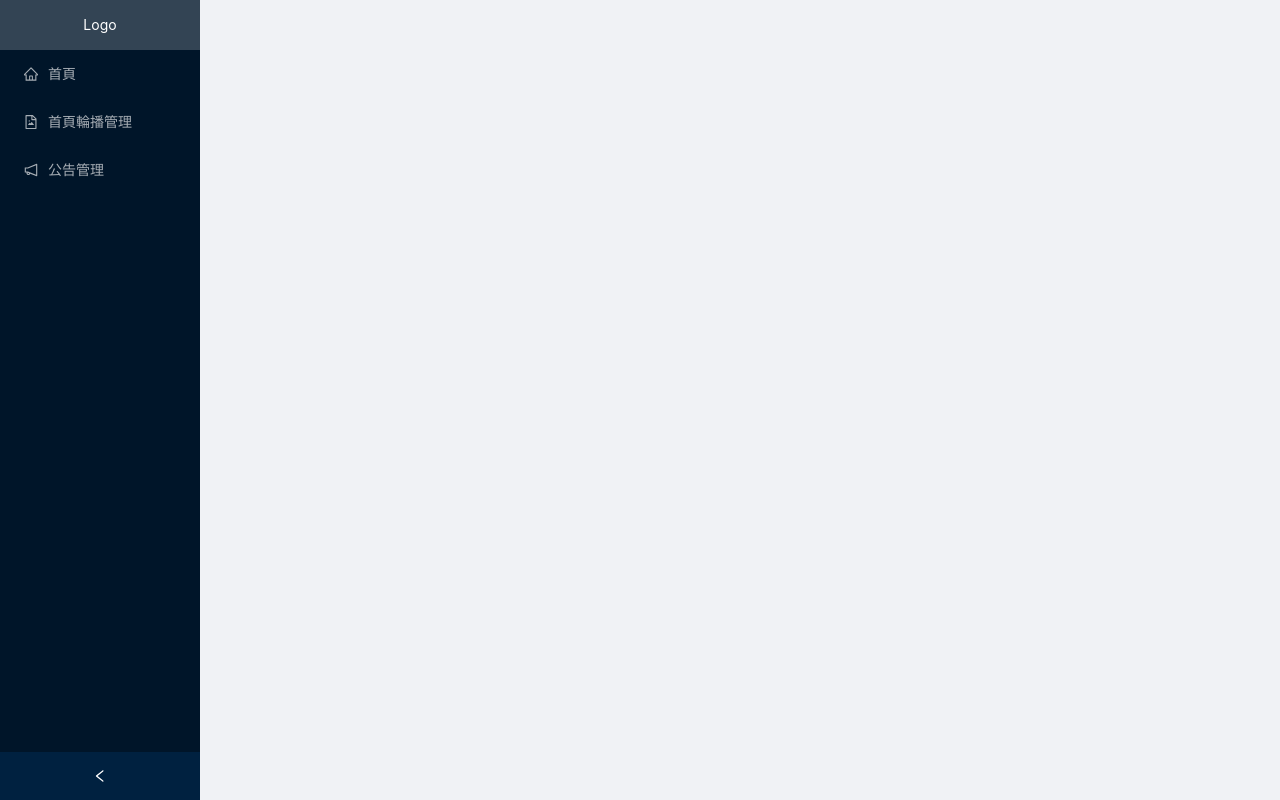
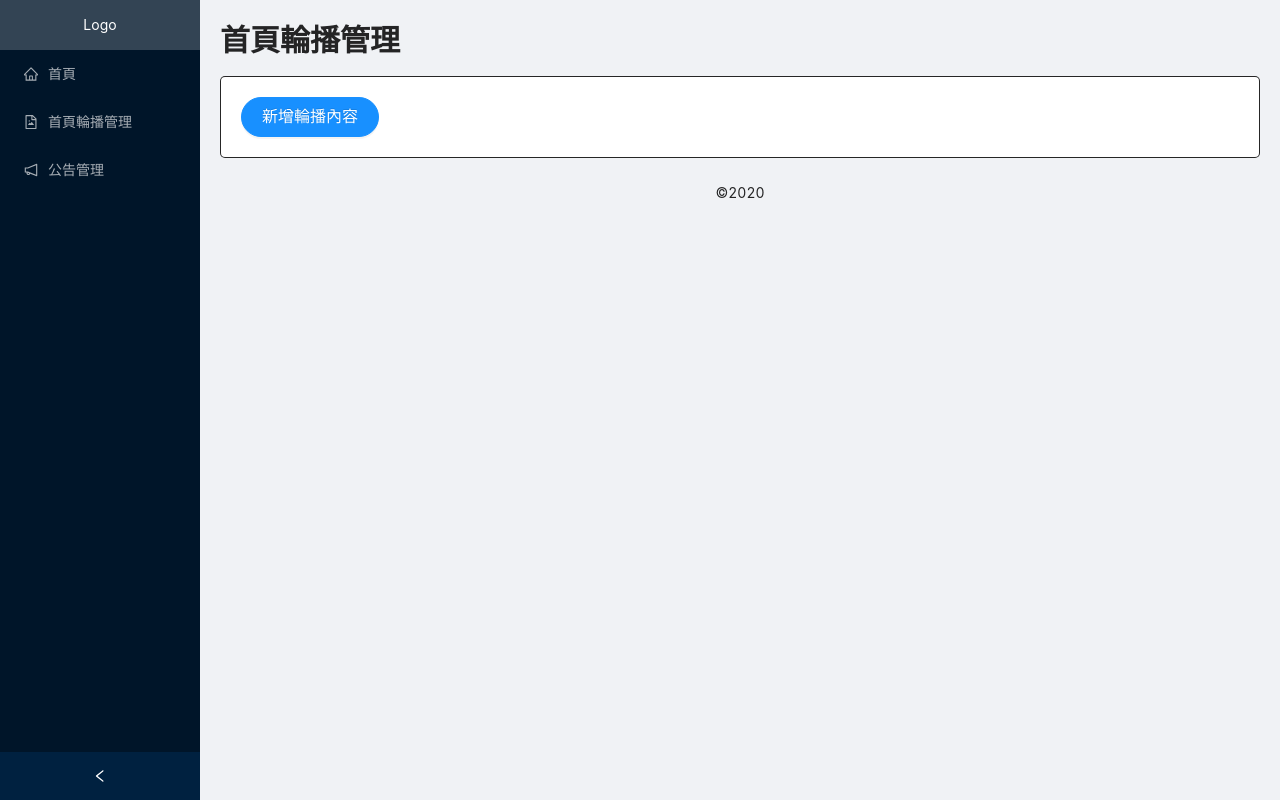
Before and after one commit to axlwang1976/smart-city-cms, a React (Create React App) app: page /carousel in a window 1280 px wide. Built offline with nearby package versions, Linux system fonts and the light colour scheme.

Commit message:
add basic carousel and announcement page

```diff
--- a/src/App.js
+++ b/src/App.js
@@ -5,6 +5,8 @@ import 'antd/dist/antd.css';
 
 import Sider from './components/Sider/Sider';
 import HomePage from './pages/HomePage/HomePage';
+import CarouselPage from './pages/CarouselPage/CarouselPage';
+import AnnouncementPage from './pages/AnnouncementPage/AnnouncementPage';
 
 const App = () => {
   return (
@@ -12,6 +14,8 @@ const App = () => {
       <Sider />
       <Switch>
         <Route exact path="/" component={HomePage} />
+        <Route exact path="/carousel" component={CarouselPage} />
+        <Route exact path="/announcement" component={AnnouncementPage} />
       </Switch>
     </Layout>
   );
--- /dev/null
+++ b/src/pages/AnnouncementPage/AnnouncementPage.js
@@ -0,0 +1,20 @@
+import React from 'react';
+import { Layout, Typography } from 'antd';
+import 'antd/dist/antd.css';
+
+import PageContent from '../../components/PageContent/PageContent';
+import Footer from '../../components/Footer/Footer';
+
+const AnnouncementPage = () => {
+  const { Title } = Typography;
+
+  return (
+    <Layout.Content style={{ padding: '20px' }}>
+      <Title level={2}>公告管理</Title>
+      <PageContent>公告管理內容</PageContent>
+      <Footer />
+    </Layout.Content>
+  );
+};
+
+export default AnnouncementPage;
--- /dev/null
+++ b/src/pages/CarouselPage/CarouselPage.js
@@ -0,0 +1,24 @@
+import React from 'react';
+import { Layout, Typography, Button } from 'antd';
+import 'antd/dist/antd.css';
+
+import PageContent from '../../components/PageContent/PageContent';
+import Footer from '../../components/Footer/Footer';
+
+const CarouselPage = () => {
+  const { Title } = Typography;
+
+  return (
+    <Layout.Content style={{ padding: '20px' }}>
+      <Title level={2}>首頁輪播管理</Title>
+      <PageContent>
+        <Button type="primary" shape="round" size="large">
+          新增輪播內容
+        </Button>
+      </PageContent>
+      <Footer />
+    </Layout.Content>
+  );
+};
+
+export default CarouselPage;
```
